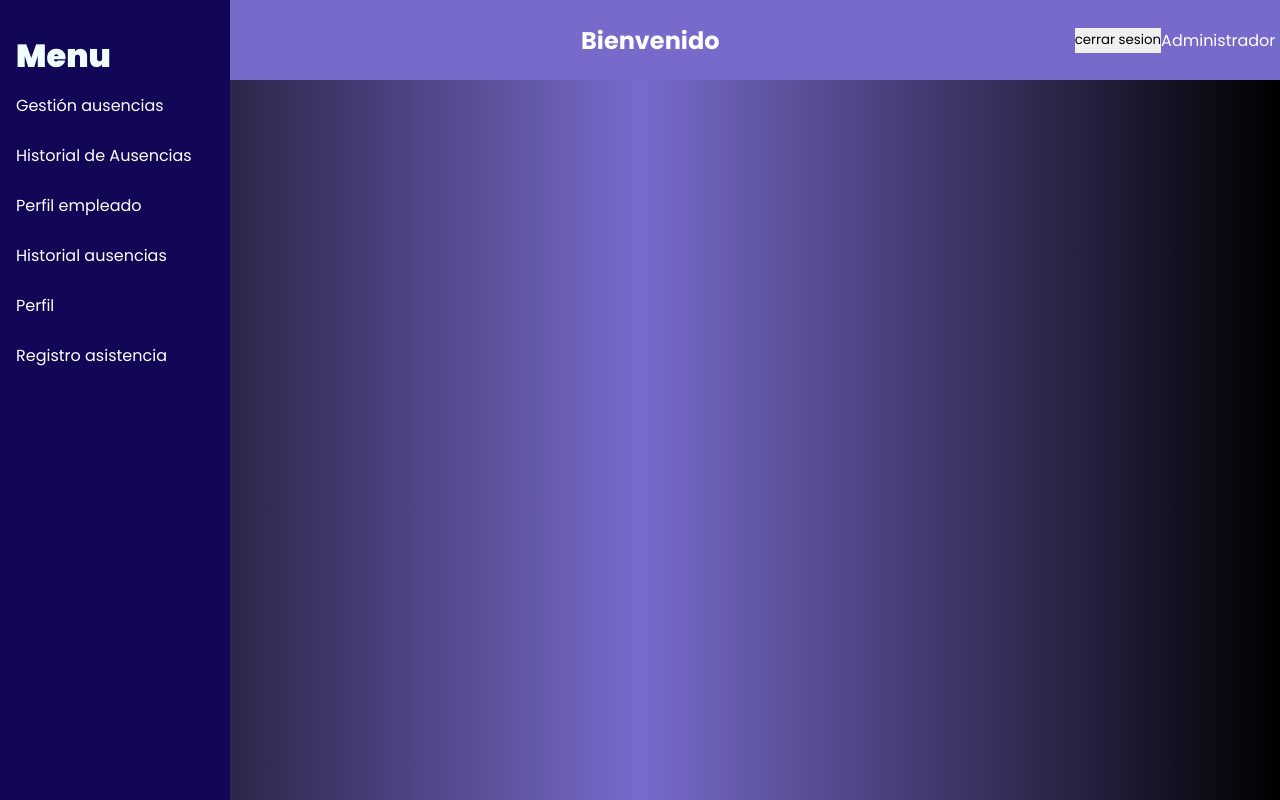
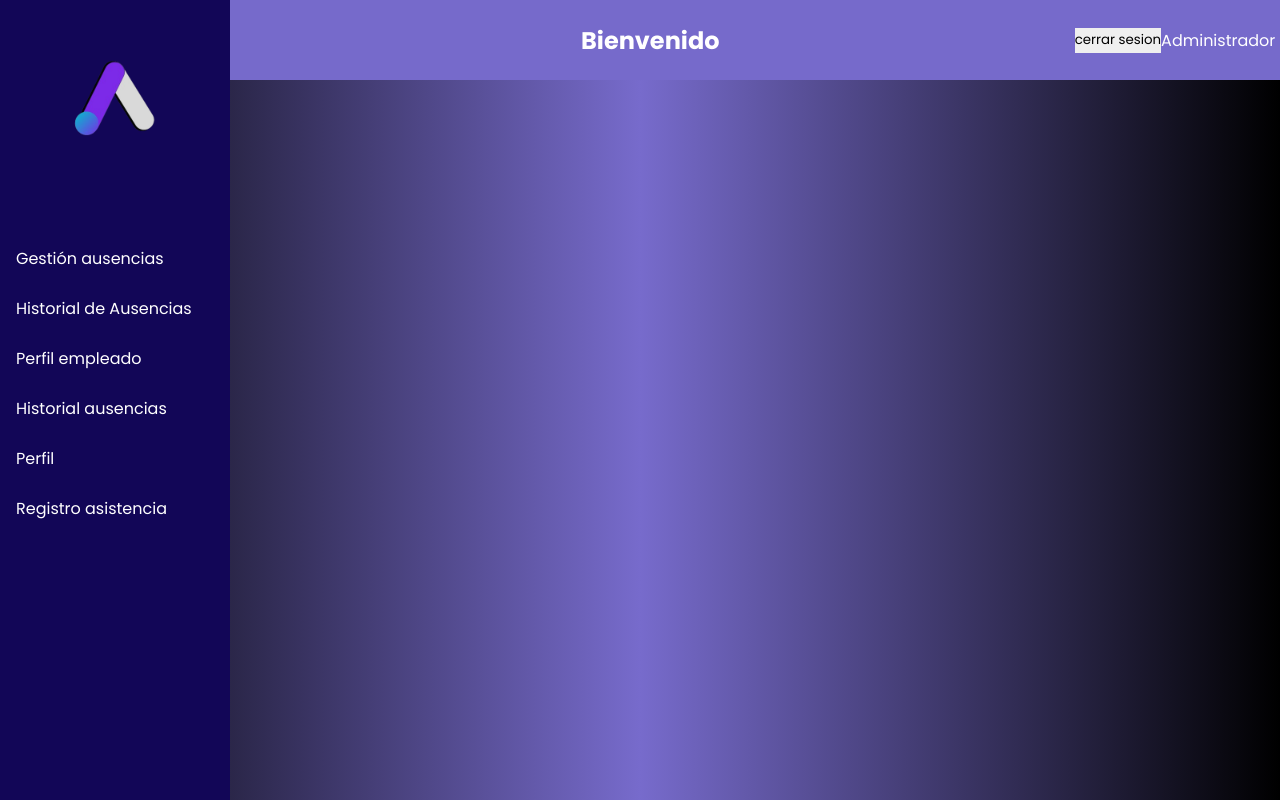
Before and after one commit to xeduark/Asistify, a React (Vite) app: page / in a window 1280 px wide. Built offline with nearby package versions, Linux system fonts and the light colour scheme; sample sign-in values are in the browser's storage.

Commit message:
modificacion sisdebar

```diff
--- a/src/components/layouts/Sidebar.jsx
+++ b/src/components/layouts/Sidebar.jsx
@@ -1,10 +1,14 @@
 import style from "./css/sidebar.module.css";
 import { NavLink } from "react-router-dom";
+import logo from "../../assets/logo.png"; // Asegúrate de ajustar la ruta según la ubicación de tu logo
 
 export default function Sidebar() {
   return (
     <div className={style.sidebar_main}>
-      <h1>Menu</h1>
+      {/* Logo añadido */}
+      <img src={logo} alt="Logo" className={style.sidebar_logo} />
+
+      {/* Menu lateral */}
       <ul className={style.main_list}>
         <li className={style.list_option}>
           <NavLink to="gestión-ausencias" activeClassName="active">
--- a/src/components/layouts/css/sidebar.module.css
+++ b/src/components/layouts/css/sidebar.module.css
@@ -1,3 +1,10 @@
+.sidebar_logo {
+    width: 200px; /* Ajusta según el tamaño deseado */
+    height: auto; /* Mantiene la proporción */
+    margin: 0 auto 0.1rem auto; /* Centrado horizontal con espacio debajo */
+    display: block;
+  }
+
 .sidebar_main {
     background: #120657;
     width: 18%;
@@ -6,11 +13,7 @@
     margin: 0px;
 }
 
-.sidebar_main h1{
-    color: azure;
-    font-size: 2rem; /* Tamaño*/
-    font-weight: 900; /* Grosor */
-}
+
 
 .main_list {
     height: auto;
```
